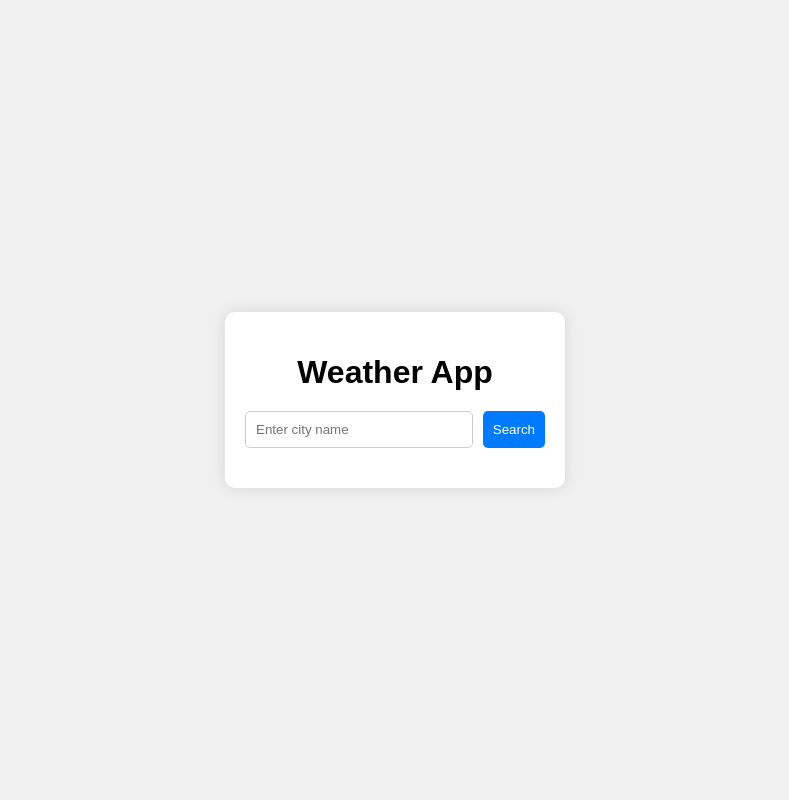
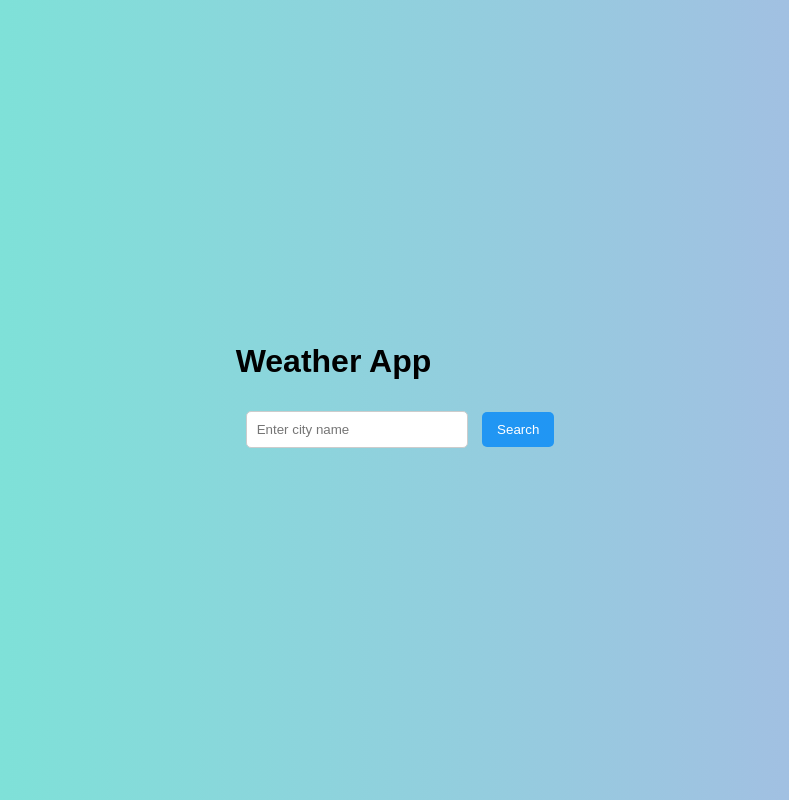
Before and after one commit to yvedprakash/Project-Weather-APP, a plain HTML site: page index.html in a window 1280 px wide. Shown: the whole page, without its empty margins (245-1034 px from the left). Drawn offline with Linux system fonts and the light colour scheme.

Commit message:
Update style.css

```diff
--- a/style.css
+++ b/style.css
@@ -1,58 +1,44 @@
 body {
   font-family: Arial, sans-serif;
-    background-color: #f0f0f0;
+  background: linear-gradient(to right, #74ebd5, #acb6e5);
+  margin: 0;
+  padding: 0;
   display: flex;
   justify-content: center;
   align-items: center;
   height: 100vh;
-    margin: 0;
 }
 
-.container {
-    background-color: #fff;
-    padding: 20px;
+.weather-container {
+  background: #fff;
+  padding: 30px;
   border-radius: 10px;
-    box-shadow: 0 0 15px rgba(0, 0, 0, 0.1);
   text-align: center;
-    width: 300px;
+  box-shadow: 0 5px 15px rgba(0,0,0,0.2);
 }
 
-h1 {
-    margin-bottom: 20px;
+input {
+  padding: 10px;
+  width: 200px;
+  margin: 10px;
+  border: 1px solid #ccc;
+  border-radius: 5px;
 }
 
-.search-box {
-    display: flex;
-    justify-content: center;
-    margin-bottom: 20px;
-}
-
-#city-input {
-    padding: 10px;
-    width: 70%;
-    border: 1px solid #ccc;
-    border-radius: 5px;
-    margin-right: 10px;
-}
-
-#search-button {
-    padding: 10px;
+button {
+  padding: 10px 15px;
+  background-color: #2196f3;
+  color: white;
   border: none;
-    background-color: #007bff;
-    color: #fff;
   border-radius: 5px;
   cursor: pointer;
 }
 
-#search-button:hover {
-    background-color: #0056b3;
+button:hover {
+  background-color: #0b7dda;
 }
 
-.weather-info h2, .weather-info h3 {
-    margin: 10px 0;
+.result-box {
+  margin-top: 20px;
+  font-size: 18px;
 }
-
-.weather-info h3 {
-    font-weight: normal;
-    color: #555;
-}
```
Lines whose indentation alone changed are shown as unchanged.
